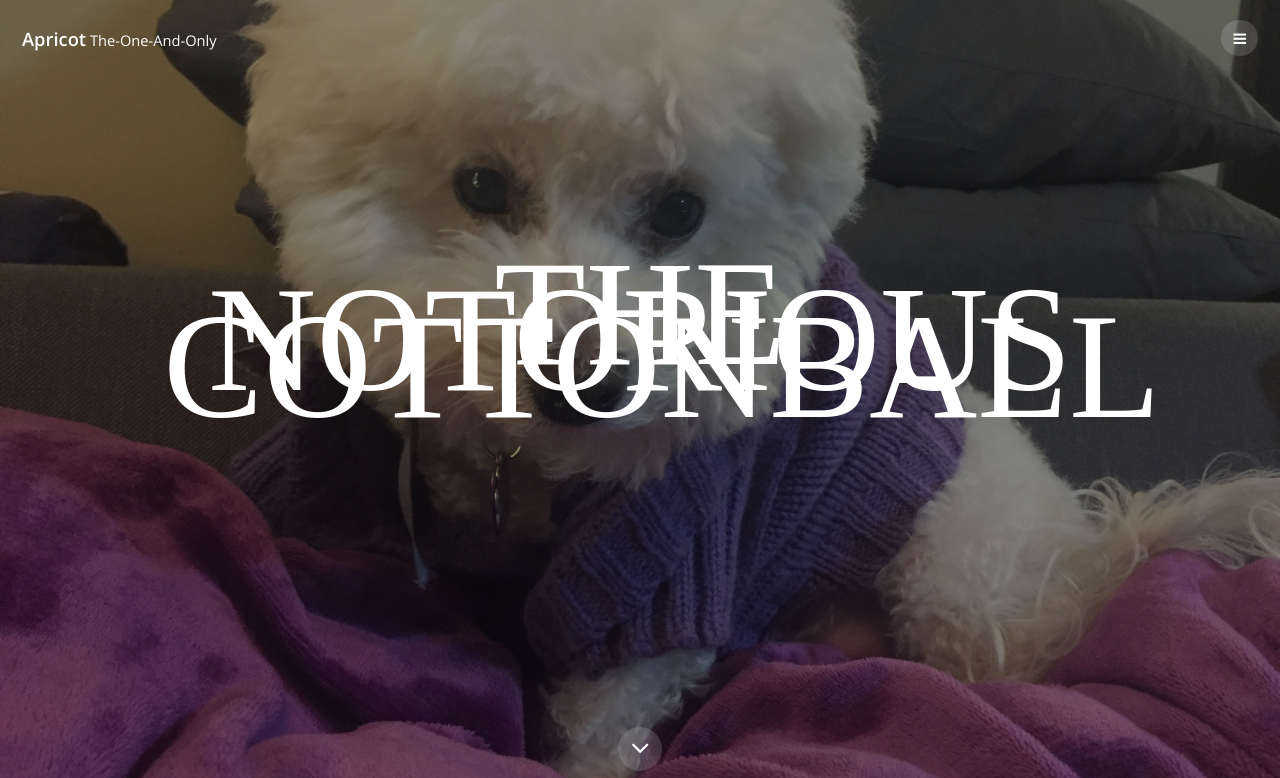
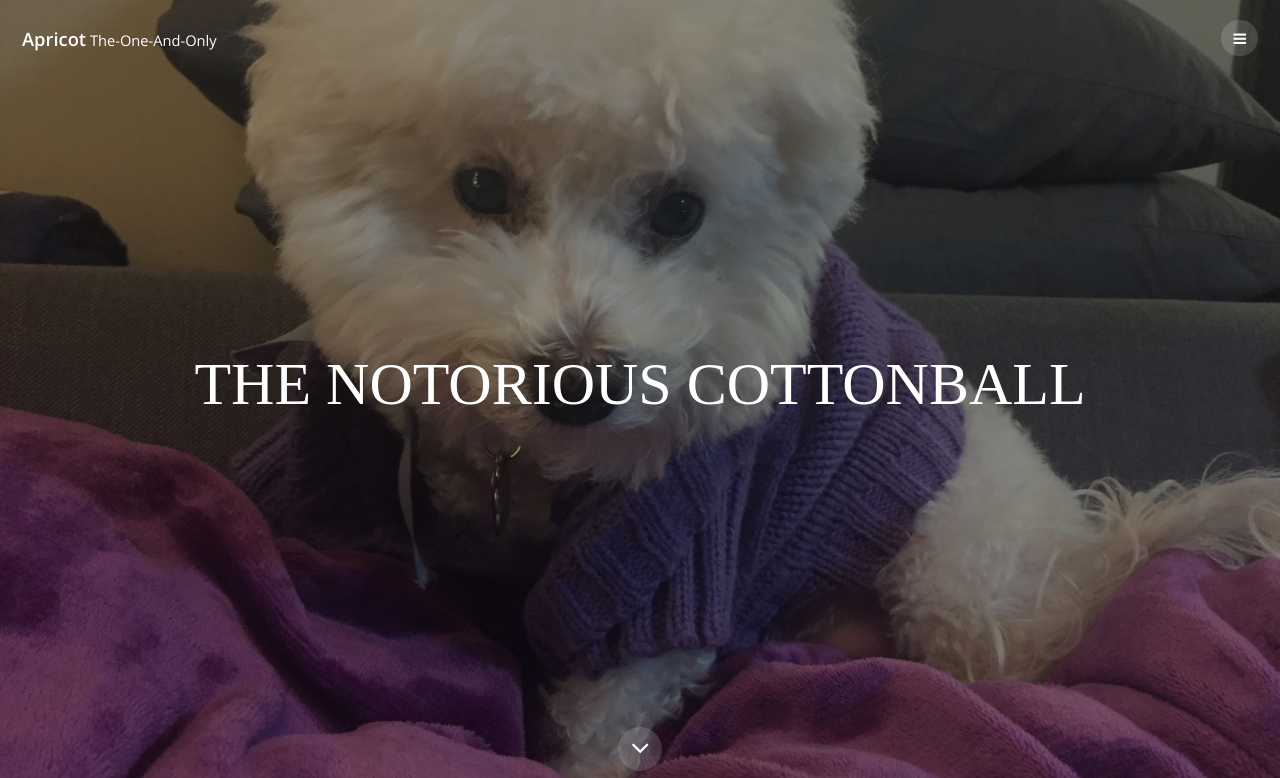
Before and after one commit to NotoriousCottonball/Apricot, a plain HTML site: page index.html in a window 1280 px wide. Shown: the top 778 px of the page. Drawn offline with nearby package versions, Linux system fonts and the light colour scheme.

Commit message:
Update index.html

```diff
--- a/index.html
+++ b/index.html
@@ -32,7 +32,7 @@
 			<section id="banner" class="bg-img" data-bg="banner.jpg">
 				<div class="inner">
 					<header>
-						<h2 style="font-family:Bookman Old Style; font-size: 150px">The Notorious Cottonball</h2>
+						<h2 style="font-family:Bookman Old Style; font-size: 60px">The Notorious Cottonball</h2>
 					</header>
 				</div>
 				<a href="#one" class="more">Learn More</a>
```
